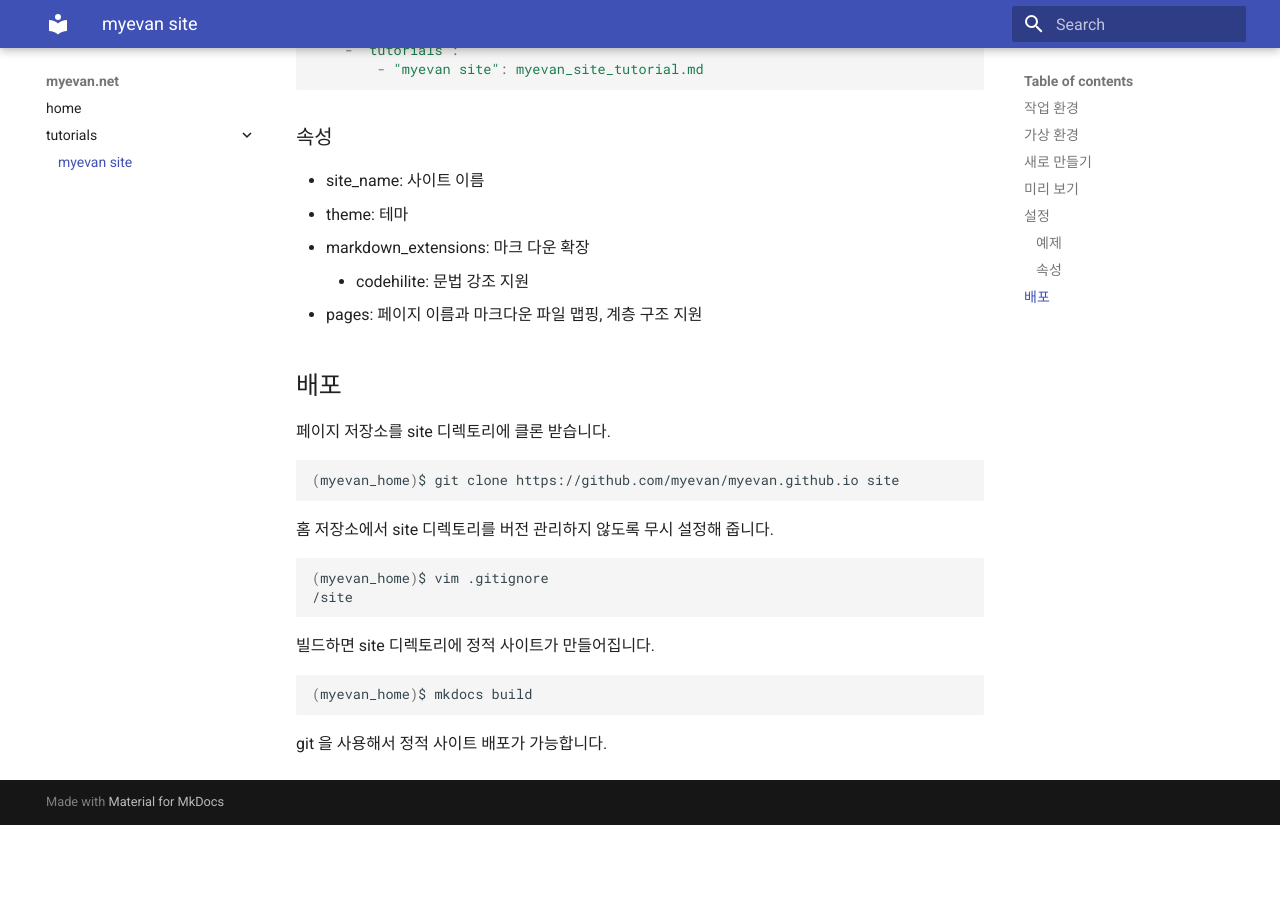
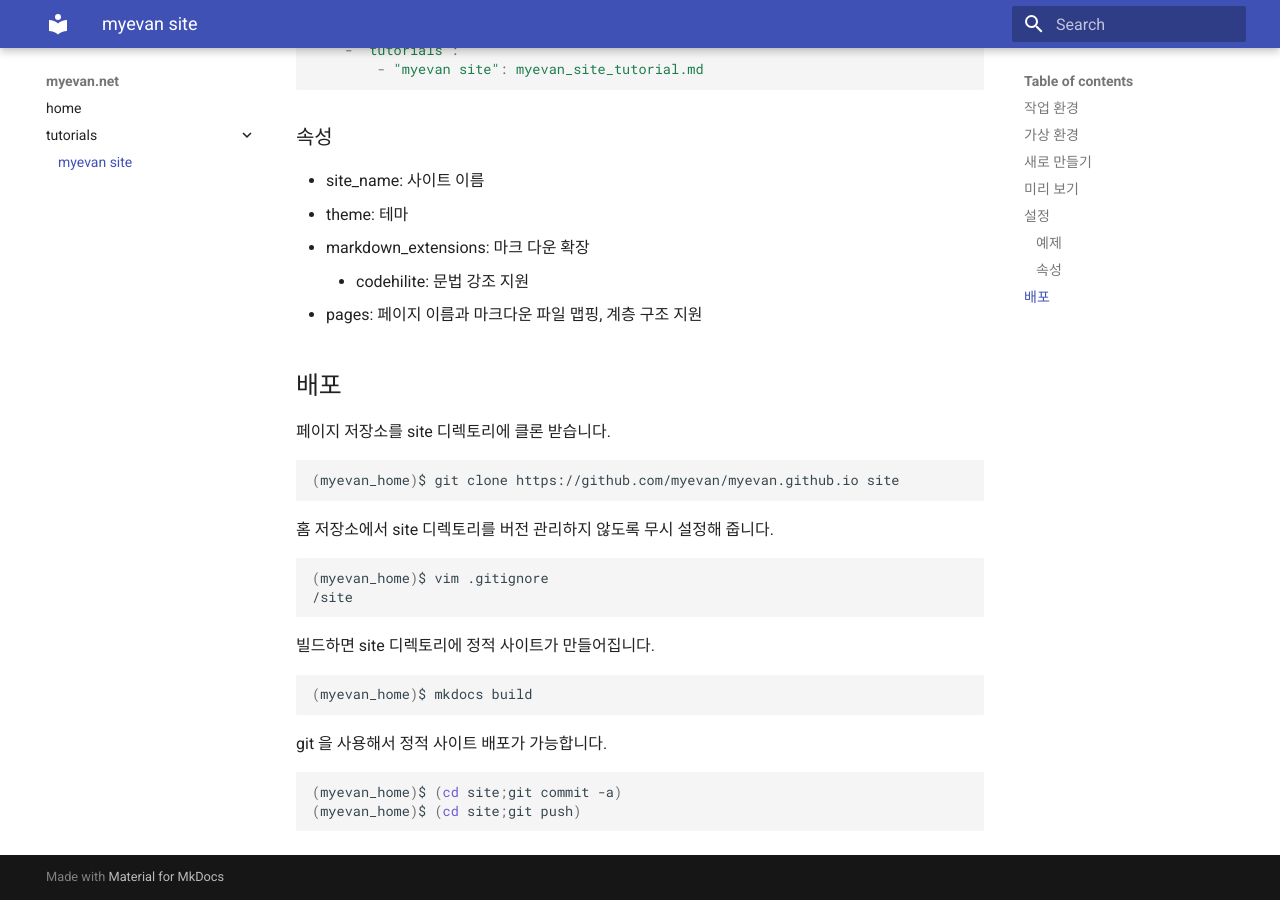
Before and after one commit to myevan/myevan-home, an MkDocs documentation site: the page built from docs/myevan_site_tutorial.md, in a window 1280 px wide and 900 px high, scrolled down 1360 px. Built offline with MkDocs 1.6.1 and Material for MkDocs 9.7.7, drawn with Linux system fonts in a browser that asks for light colours; old or Windows-style settings are respelled for this version of MkDocs; before the commit the page ends 2185 px from its top, so only the background shows below that.

Commit message:
빗자루넷 따라하기 git 을 사용한 사이트 배포 방법 추가

```diff
--- a/docs/myevan_site_tutorial.md
+++ b/docs/myevan_site_tutorial.md
@@ -83,3 +83,7 @@ GitHub 원격 저장소를 로컬 저장소로 복제합니다.
     (myevan_home)$ mkdocs build
 
 git 을 사용해서 정적 사이트 배포가 가능합니다.
+
+    :::bash
+    (myevan_home)$ (cd site;git commit -a)
+    (myevan_home)$ (cd site;git push)
```
